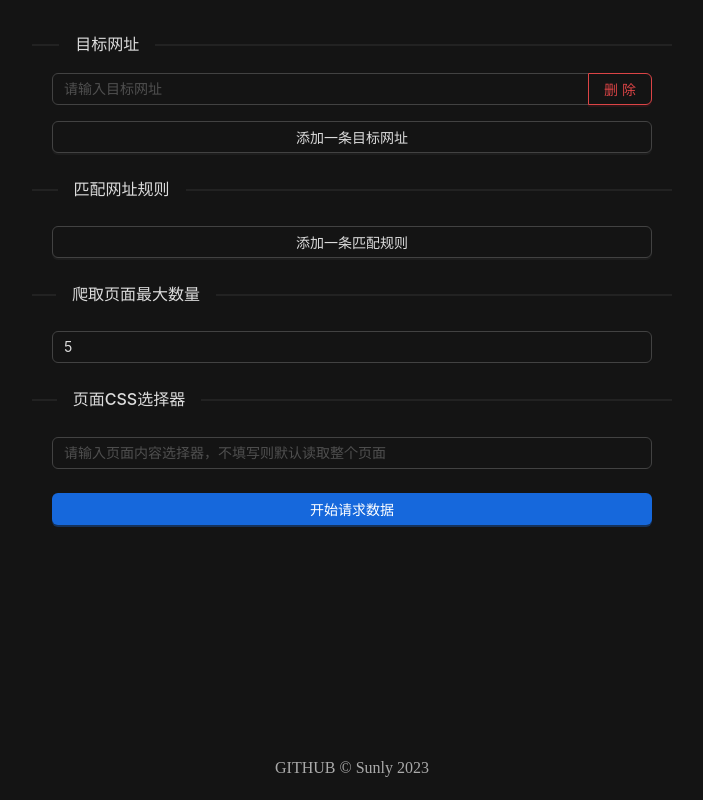
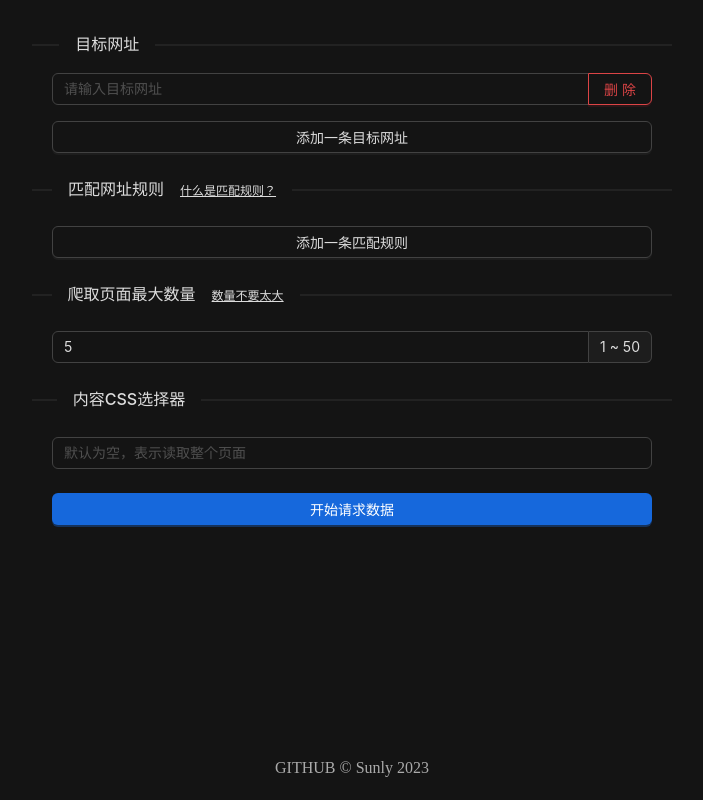
Before and after one commit to sjx1995/gpt-crawler-ui, a Next.js app: page / in a window 1280 px wide. Shown: the whole page, without its empty margins (288-991 px from the left). Built offline with nearby package versions, Linux system fonts and the light colour scheme.

Commit message:
v50: 疯狂星期四

```diff
--- a/pages/index.tsx
+++ b/pages/index.tsx
@@ -3,8 +3,19 @@
  * @Author: Sunly
  * @Date: 2023-11-22 14:17:33
  */
+import { useState } from "react";
+import Footer from "./footer";
 import Head from "next/head";
-import { Input, InputNumber, Button, Space, Divider, message } from "antd";
+import {
+  Input,
+  InputNumber,
+  Button,
+  Space,
+  Divider,
+  message,
+  Modal,
+  Tooltip,
+} from "antd";
 
 import styles from "@/styles/Home.module.css";
 
@@ -13,11 +24,10 @@ import type {
   ICrawlerParams,
   ICrawlerRes,
 } from "./api/crawler-data";
-import { useState } from "react";
-import Footer from "./footer";
 
 export default function Home() {
   const [messageApi, contextHolder] = message.useMessage();
+  const [modal, modalContextHolder] = Modal.useModal();
 
   const [urlsData, setUrlsData] = useState<ICrawlerParams>({
     target_urls: [""],
@@ -98,6 +108,26 @@ export default function Home() {
     link.href = window.URL.createObjectURL(blob);
     link.download = `data.json`;
     link.click();
+    modal.success(successModalConfig);
+  };
+
+  // 弹出框，导出后显示
+  const successModalConfig = {
+    title: "获取数据成功",
+    content: (
+      <>
+        <p>
+          1. 打开
+          <a
+            href="https://chat.openai.com/g/g-neAR0jAgY-crawlergpt"
+            target="_blank"
+          >
+            GPT机器人
+          </a>
+        </p>
+        <p>2. 将自动下载的数据作为文件上传，开始对话</p>
+      </>
+    ),
   };
 
   return (
@@ -110,6 +140,7 @@ export default function Home() {
       </Head>
 
       {contextHolder}
+      {modalContextHolder}
 
       <main className={`${styles.main} `}>
         <Divider orientation="left">目标网址</Divider>
@@ -138,7 +169,21 @@ export default function Home() {
         >
           添加一条目标网址
         </Button>
-        <Divider orientation="left">匹配网址规则</Divider>
+        <Divider orientation="left">
+          匹配网址规则
+          <Tooltip
+            title={
+              <>
+                <div>用来过滤需要爬取哪些网站，根据上面的目标网址设置：</div>
+                <div>1. https://a.com/* 只访问一级目录</div>
+                <div>2. https://a.com/*/x 匹配任何一级目录</div>
+                <div>3. https://a.com/** 匹配所有a.com开头的网址</div>
+              </>
+            }
+          >
+            <span className={`${styles.ruleDesc}`}>什么是匹配规则？</span>
+          </Tooltip>
+        </Divider>
         {urlsData.match_urls.map((url, i) => (
           <Space.Compact
             block
@@ -163,7 +208,19 @@ export default function Home() {
         >
           添加一条匹配规则
         </Button>
-        <Divider orientation="left">爬取页面最大数量</Divider>
+        <Divider orientation="left">
+          爬取页面最大数量
+          <Tooltip
+            title={
+              <>
+                <div>1. 数量越多，速度越慢</div>
+                <div>2. 太大的文本GPT无法分析</div>
+              </>
+            }
+          >
+            <span className={`${styles.ruleDesc}`}>数量不要太大</span>
+          </Tooltip>
+        </Divider>
         <InputNumber
           style={{ width: "100%" }}
           min={1}
@@ -173,11 +230,12 @@ export default function Home() {
           value={urlsData.max_pages}
           onChange={(value) => handleSetData("max_pages", value || 5)}
           className={`${styles.item} `}
+          addonAfter={"1 ~ 50"}
         />
-        <Divider orientation="left">页面CSS选择器</Divider>
+        <Divider orientation="left">内容CSS选择器</Divider>
         <Input
           value={urlsData.selector}
-          placeholder="请输入页面内容选择器，不填写则默认读取整个页面"
+          placeholder="默认为空，表示读取整个页面"
           onChange={(e) => handleSetData("selector", e.target.value)}
           className={`${styles.item} `}
         />
--- a/styles/Home.module.css
+++ b/styles/Home.module.css
@@ -15,6 +15,13 @@
   display: block;
 }
 
+.ruleDesc {
+  margin-left: 16px;
+  font-size: 12px;
+  text-decoration: underline;
+  cursor: help;
+}
+
 .footer {
   height: 64px;
   line-height: 64px;
```
